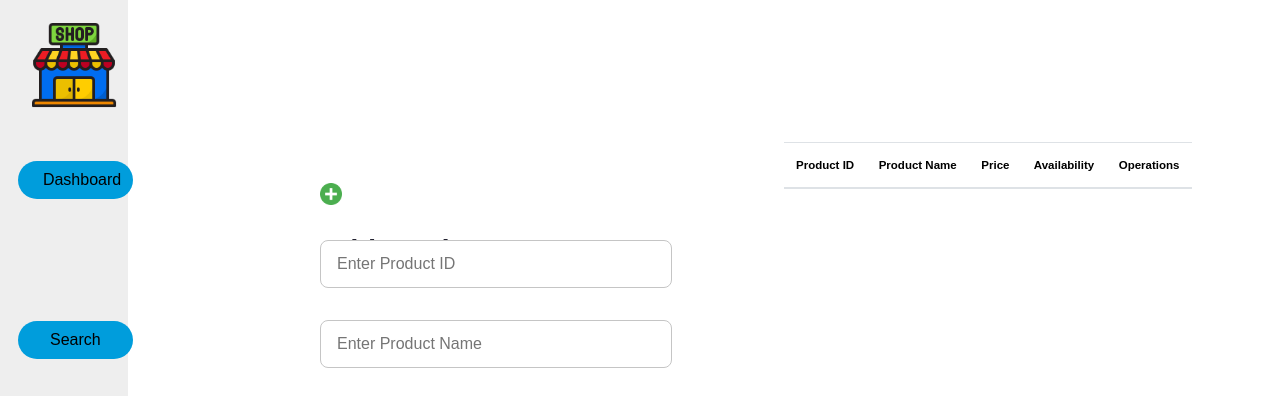
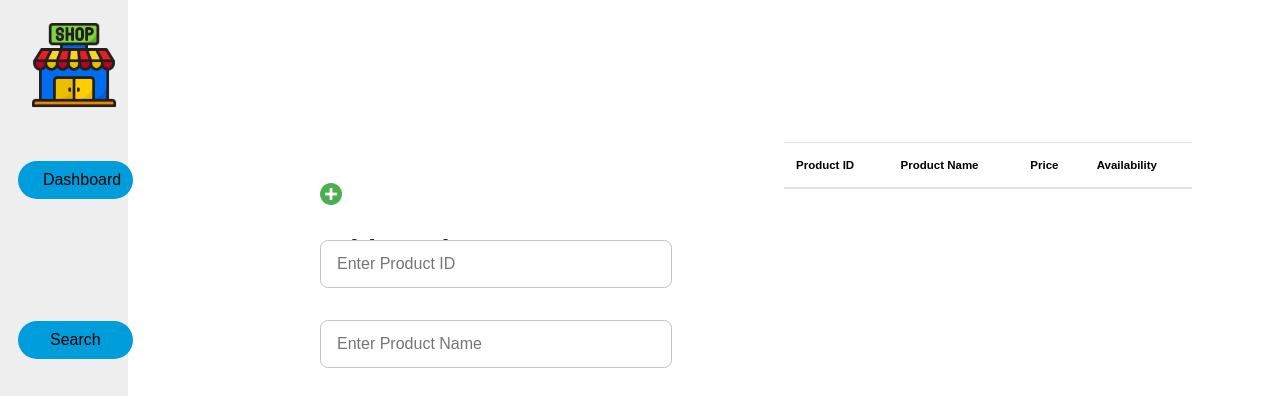
Before and after one commit to rr-uchchash360/Halkhata-The-Shop-Management-System, a PHP site: page /add.html in a window 1280 px wide. Shown: the top 396 px of the page. Run offline with PHP 8.4, Linux system fonts and the light colour scheme; lists and menus that the app fills with data are empty.

Commit message:
Tables reformed

```diff
--- a/add.html
+++ b/add.html
@@ -81,7 +81,6 @@
               <th scope="col">Product Name</th>
               <th scope="col">Price</th>
               <th scope="col">Availability</th>
-              <th scope="col">Operations</th>
             </tr>
           </thead>
           <tbody>
--- a/add.php
+++ b/add.php
@@ -119,7 +119,6 @@
               <th scope="col">Product Name</th>
               <th scope="col">Price</th>
               <th scope="col">Availability</th>
-              <th scope="col">Operations</th>
             </tr>
           </thead>
           <tbody>
--- a/return.html
+++ b/return.html
@@ -77,7 +77,6 @@
               <th scope="col">Product Name</th>
               <th scope="col">Price</th>
               <th scope="col">Availability</th>
-              <th scope="col">Operations</th>
             </tr>
           </thead>
           <tbody>
--- a/return.php
+++ b/return.php
@@ -90,7 +90,6 @@
               <th scope="col">Product Name</th>
               <th scope="col">Price</th>
               <th scope="col">Availability</th>
-              <th scope="col">Operations</th>
             </tr>
           </thead>
           <tbody>
--- a/sell.html
+++ b/sell.html
@@ -98,7 +98,6 @@
               <th scope="col">Product Name</th>
               <th scope="col">Price</th>
               <th scope="col">Availability</th>
-              <th scope="col">Operations</th>
             </tr>
           </thead>
           <tbody>
--- a/sell.php
+++ b/sell.php
@@ -209,7 +209,6 @@
               <th scope="col">Product Name</th>
               <th scope="col">Price</th>
               <th scope="col">Availability</th>
-              <th scope="col">Operations</th>
             </tr>
           </thead>
           <tbody>
```
